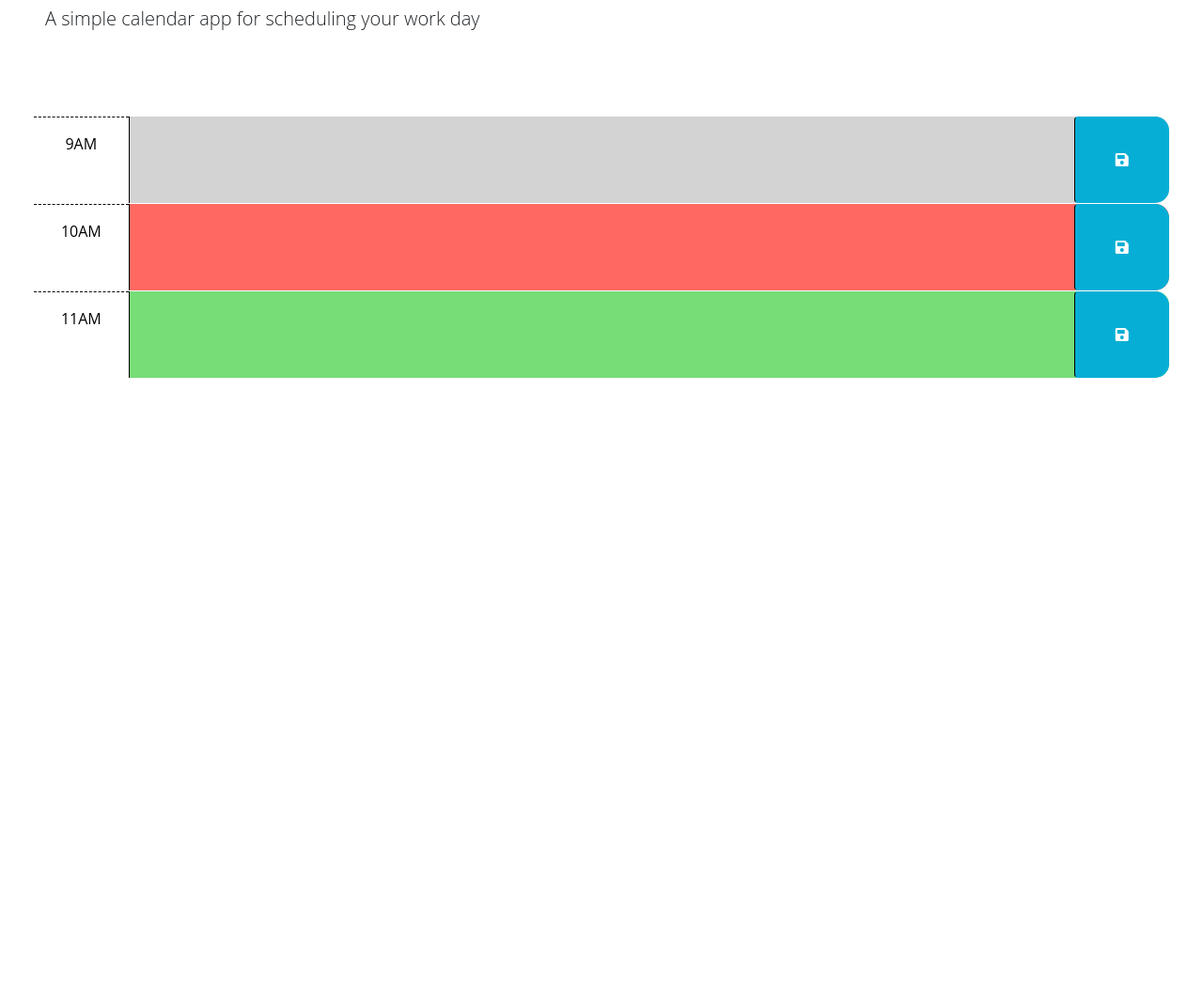
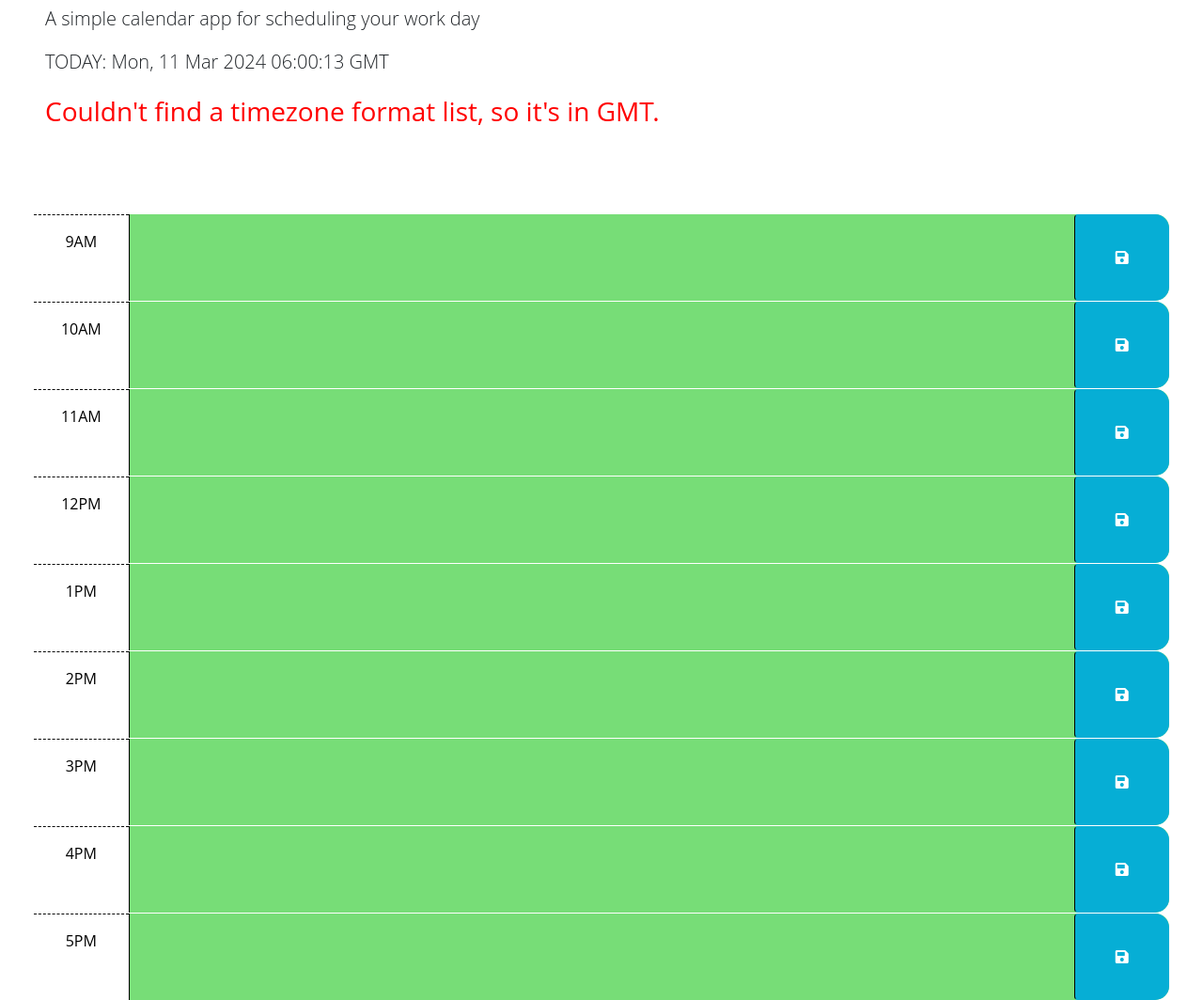
Before and after one commit to alfwall/day-scheduler, a plain HTML site: page index.html in a window 1280 px wide. Shown: the part 128-1192 px from the top of the page at 94% size. Before the commit the page ends 800 px from the top, so only its background shows below. Drawn offline with nearby package versions, Linux system fonts and the light colour scheme; files that its build step writes are made by us from their sources.

Commit message:
Added time blocks for other times + some time logic.

```diff
--- a/assets/css/style.css
+++ b/assets/css/style.css
@@ -57,3 +57,8 @@ textarea {
   font-size: 20px;
   transition: all 0.3s ease-in-out;
 }
+
+.red-warning{
+  color: red;
+  font-size: 28px;
+}
--- a/assets/js/script.js
+++ b/assets/js/script.js
@@ -8,16 +8,103 @@ $(function () {
   // function? How can DOM traversal be used to get the "hour-x" id of the
   // time-block containing the button that was clicked? How might the id be
   // useful when saving the description in local storage?
-  //
+  $(".saveBtn").on("click", function () {
+    var hourID = $(this.parentNode).attr("id");
+    var text = $(this.parentNode).children(".description")[0].value;
+    localStorage.setItem(hourID, text);
+  });
+
   // TODO: Add code to apply the past, present, or future class to each time
   // block by comparing the id to the current hour. HINTS: How can the id
   // attribute of each time-block be used to conditionally add or remove the
   // past, present, and future classes? How can Day.js be used to get the
   // current hour in 24-hour time?
+  var timeBlocks = [
+    "hour-9",
+    "hour-10",
+    "hour-11",
+    "hour-12",
+    "hour-13",
+    "hour-14",
+    "hour-15",
+    "hour-16",
+    "hour-17"
+  ];
+
+  function ClearAllPlans() {
+    for (var i=0; i<timeBlocks.length; i++) {
+      localStorage.setItem(timeBlocks[i], "");
+    }
+  }
+
+  //var utc = require("dayjs/plugin/utc");
+
+  var today = dayjs()
+  console.log("TODAY IS: " + today.toString())
+  $("#currentDay")[0].textContent = "TODAY: " + today.toString();
+  //var today2 = today.add(1, "day").set("hour", 12).set("minute", 30).tz("");
+  //console.log("TODAY2 IS: " + today2.toString())
+
+  var previousDate = localStorage.getItem("date-last-used");
+  if (previousDate == null) {
+    localStorage.setItem("date-last-used", today.format("M-D-YYYY"));
+    ClearAllPlans();
+  }
+  if (today.isAfter(dayjs(previousDate))) {
+    for(var i=0; i<timeBlocks.length; i++) {
+      $("#" + timeBlocks[i]).children("textarea.description").val("");
+    }
+    ClearAllPlans();
+    localStorage.setItem("date-last-used", today.format("M-D-YYYY"));
+  }
+
+  var militaryHour = parseInt(today.format("H")); // Used for actual time checking, no AM/PM
+  var pastPresentFutureState = "";
+  console.log("military hour is: " + militaryHour);
+  var timeBlockContainer = this.querySelector(".container-fluid").children;
+  console.log(timeBlockContainer)
+  for (var i = 0; i < timeBlockContainer.length; i++) {
+    var timeBlock = timeBlockContainer[i];
+    var id = parseInt(timeBlock.id.split("-")[1]);
+    console.log("id: " + id + "; militaryHour: " + militaryHour);
+    if (id < militaryHour) {
+      timeBlock.classList.add("past");
+      pastPresentFutureState = "past";
+    }
+    else if (id > militaryHour) {
+      timeBlock.classList.add("future");
+      pastPresentFutureState = "future";
+    }
+    else {
+      timeBlock.classList.add("present");
+      pastPresentFutureState = "present";
+    }
+    console.log("Time block " + id + " is in the " + pastPresentFutureState + "!");
+  }
+
   //
   // TODO: Add code to get any user input that was saved in localStorage and set
   // the values of the corresponding textarea elements. HINT: How can the id
   // attribute of each time-block be used to do this?
+  h9Text = localStorage.getItem("hour-9");
+  h10Text = localStorage.getItem("hour-10");
+  h11Text = localStorage.getItem("hour-11");
+  h12Text = localStorage.getItem("hour-12");
+  h1Text = localStorage.getItem("hour-1");
+  h2Text = localStorage.getItem("hour-2");
+  h3Text = localStorage.getItem("hour-3");
+  h4Text = localStorage.getItem("hour-4");
+  h5Text = localStorage.getItem("hour-5");
+  $("#hour-9").children("textarea.description").val(h9Text);
+  $("#hour-10").children("textarea.description").val(h10Text);
+  $("#hour-11").children("textarea.description").val(h11Text);
+  $("#hour-12").children("textarea.description").val(h12Text);
+  $("#hour-1").children("textarea.description").val(h1Text);
+  $("#hour-2").children("textarea.description").val(h2Text);
+  $("#hour-3").children("textarea.description").val(h3Text);
+  $("#hour-4").children("textarea.description").val(h4Text);
+  $("#hour-5").children("textarea.description").val(h5Text);
+
   //
   // TODO: Add code to display the current date in the header of the page.
 });
--- a/index.html
+++ b/index.html
@@ -20,7 +20,7 @@
       href="https://fonts.googleapis.com/css2?family=Fira+Sans:wght@400;700&display=swap"
       rel="stylesheet"
     />
-    <link rel="stylesheet" href="style.css" />
+    <link rel="stylesheet" href="./assets/css/style.css" />
     <title>Work Day Scheduler</title>
   </head>
 
@@ -29,6 +29,7 @@
       <h1 class="display-3">Work Day Scheduler</h1>
       <p class="lead">A simple calendar app for scheduling your work day</p>
       <p id="currentDay" class="lead"></p>
+      <p class="red-warning">Couldn't find a timezone format list, so it's in GMT.</p>
     </header>
     <div class="container-fluid px-5">
       <!-- Use class for "past", "present", and "future" to apply styles to the
@@ -41,8 +42,8 @@
         code is implemented.
         -->
 
-      <!-- Example of a past time block. The "past" class adds a gray background color. -->
-      <div id="hour-9" class="row time-block past">
+      <!-- 9 -->
+      <div id="hour-9" class="row time-block">
         <div class="col-2 col-md-1 hour text-center py-3">9AM</div>
         <textarea class="col-8 col-md-10 description" rows="3"> </textarea>
         <button class="btn saveBtn col-2 col-md-1" aria-label="save">
@@ -50,8 +51,8 @@
         </button>
       </div>
 
-      <!-- Example of a present time block. The "present" class adds a red background color. -->
-      <div id="hour-10" class="row time-block present">
+      <!-- 10 -->
+      <div id="hour-10" class="row time-block">
         <div class="col-2 col-md-1 hour text-center py-3">10AM</div>
         <textarea class="col-8 col-md-10 description" rows="3"> </textarea>
         <button class="btn saveBtn col-2 col-md-1" aria-label="save">
@@ -59,14 +60,69 @@
         </button>
       </div>
 
-      <!-- Example of a future time block. The "future" class adds a green background color. -->
-      <div id="hour-11" class="row time-block future">
+      <!-- 11 -->
+      <div id="hour-11" class="row time-block">
         <div class="col-2 col-md-1 hour text-center py-3">11AM</div>
         <textarea class="col-8 col-md-10 description" rows="3"> </textarea>
         <button class="btn saveBtn col-2 col-md-1" aria-label="save">
           <i class="fas fa-save" aria-hidden="true"></i>
         </button>
       </div>
+
+      <!-- 12 -->
+      <div id="hour-12" class="row time-block">
+        <div class="col-2 col-md-1 hour text-center py-3">12PM</div>
+        <textarea class="col-8 col-md-10 description" rows="3"> </textarea>
+        <button class="btn saveBtn col-2 col-md-1" aria-label="save">
+          <i class="fas fa-save" aria-hidden="true"></i>
+        </button>
+      </div>
+
+      <!-- 1 -->
+      <div id="hour-13" class="row time-block">
+        <div class="col-2 col-md-1 hour text-center py-3">1PM</div>
+        <textarea class="col-8 col-md-10 description" rows="3"> </textarea>
+        <button class="btn saveBtn col-2 col-md-1" aria-label="save">
+          <i class="fas fa-save" aria-hidden="true"></i>
+        </button>
+      </div>
+
+      <!-- 2 -->
+      <div id="hour-14" class="row time-block">
+        <div class="col-2 col-md-1 hour text-center py-3">2PM</div>
+        <textarea class="col-8 col-md-10 description" rows="3"> </textarea>
+        <button class="btn saveBtn col-2 col-md-1" aria-label="save">
+          <i class="fas fa-save" aria-hidden="true"></i>
+        </button>
+      </div>
+
+      <!-- 3 -->
+      <div id="hour-15" class="row time-block">
+        <div class="col-2 col-md-1 hour text-center py-3">3PM</div>
+        <textarea class="col-8 col-md-10 description" rows="3"> </textarea>
+        <button class="btn saveBtn col-2 col-md-1" aria-label="save">
+          <i class="fas fa-save" aria-hidden="true"></i>
+        </button>
+      </div>
+
+      <!-- 4 -->
+      <div id="hour-16" class="row time-block">
+        <div class="col-2 col-md-1 hour text-center py-3">4PM</div>
+        <textarea class="col-8 col-md-10 description" rows="3"> </textarea>
+        <button class="btn saveBtn col-2 col-md-1" aria-label="save">
+          <i class="fas fa-save" aria-hidden="true"></i>
+        </button>
+      </div>
+
+      <!-- 5 -->
+      <div id="hour-17" class="row time-block">
+        <div class="col-2 col-md-1 hour text-center py-3">5PM</div>
+        <textarea class="col-8 col-md-10 description" rows="3"> </textarea>
+        <button class="btn saveBtn col-2 col-md-1" aria-label="save">
+          <i class="fas fa-save" aria-hidden="true"></i>
+        </button>
+      </div>
+
     </div>
 
     <script src="https://cdnjs.cloudflare.com/ajax/libs/jquery/3.2.1/jquery.min.js"></script>
@@ -74,6 +130,6 @@
     integrity="sha256-iu/zLUB+QgISXBLCW/mcDi/rnf4m4uEDO0wauy76x7U="
     crossorigin="anonymous"></script>
 
-    <script src="script.js"></script>
+    <script src="./assets/js/script.js"></script>
   </body>
 </html>
```
Also changed, not shown: 1 other file.
